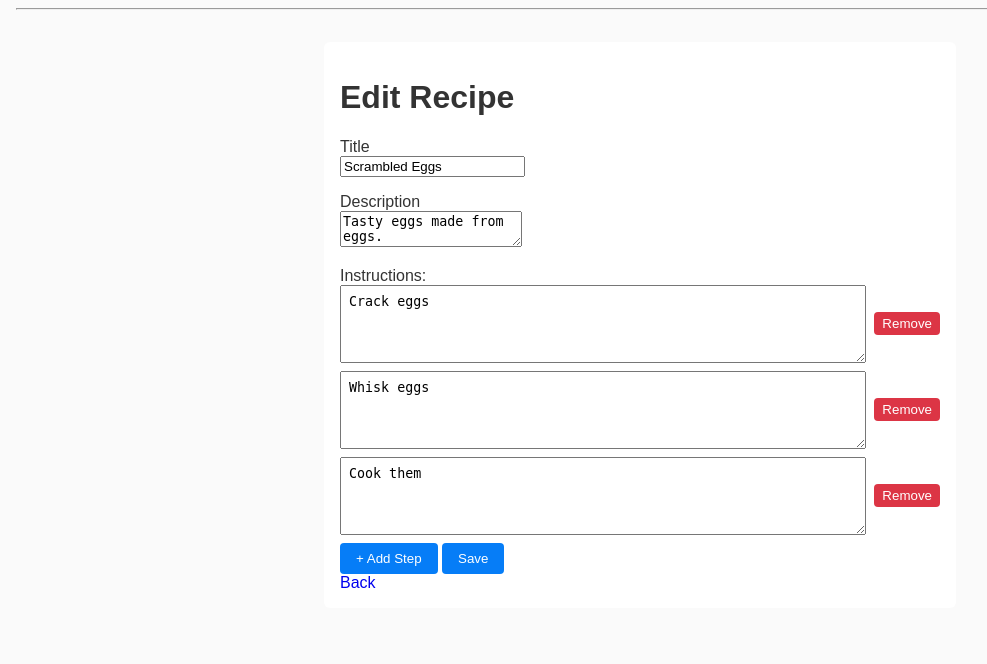
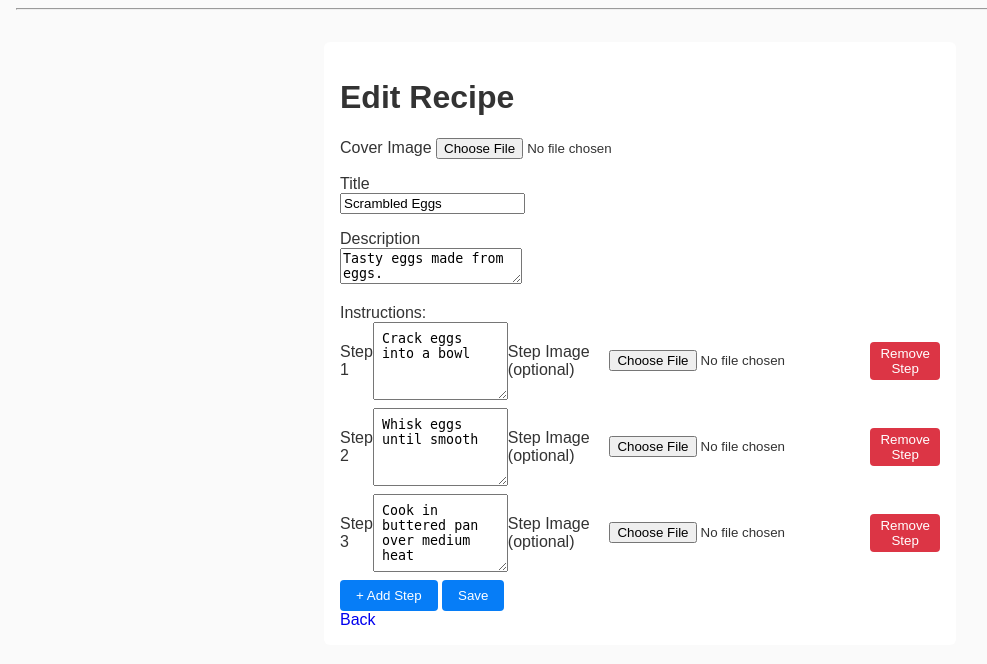
Before and after one commit to furby73/cooking-recipes, a Flask app: page /admin/recipes/1/edit in a window 1280 px wide. Shown: the part 50-714 px from the top of the page, without its empty margins (0-987 px from the left). Run offline with Flask 3, Linux system fonts and the light colour scheme; the visitor is signed in with stand-in values (Sample User, id 1); data comes from the database, SQL or seed files in the repository; data that the repository does not hold is empty.

Commit message:
add: image support to s3 compatable storage

```diff
--- a/app/config.py
+++ b/app/config.py
@@ -12,3 +12,9 @@ class Config:
         'sqlite:///recipes.db'
     )
     SQLALCHEMY_TRACK_MODIFICATIONS = False
+    S3_ENDPOINT_URL = os.environ.get('S3_ENDPOINT_URL', 'http://minio:9000')
+    S3_ACCESS_KEY = os.environ.get('S3_ACCESS_KEY', 'your-access-key')
+    S3_SECRET_KEY = os.environ.get('S3_SECRET_KEY', 'your-secret-key')
+    S3_BUCKET_NAME = os.environ.get('S3_BUCKET_NAME', 'recipes')
+    S3_REGION = os.environ.get('S3_REGION', 'us-east-1')
+    S3_SECURE = os.environ.get('S3_SECURE', 'False').lower() == 'true'
--- a/app/routes.py
+++ b/app/routes.py
@@ -1,13 +1,16 @@
 from flask import render_template, redirect, url_for, flash, request
 from flask_login import login_user, login_required, logout_user
 from werkzeug.security import check_password_hash
-
 from app import app, db
 from app.forms import AdminLoginForm
 from app.models import AdminUser, Recipe, RecipeStep
 from app.config import Config
+from app.s3_helpers import upload_file, delete_file, create_bucket_if_not_exists
+from slugify import slugify
 
-from slugify import slugify
+@app.before_request
+def init_s3():
+    create_bucket_if_not_exists()
 
 @app.route('/admin/recipes')
 @login_required
@@ -22,17 +25,45 @@ def new_recipe():
         title = request.form['title']
         description = request.form['description']
         shortname = slugify(title)
-        recipe = Recipe(title=title, shortname=shortname, description=description)
+
+        # Handle cover image
+        cover_image_url = None
+        cover_image_file = request.files.get('cover_image')
+        if cover_image_file and cover_image_file.filename != '':
+            cover_image_url = upload_file(
+                cover_image_file.stream,
+                cover_image_file.filename,
+                'covers'
+            )
+
+        recipe = Recipe(
+            title=title,
+            shortname=shortname,
+            description=description,
+            cover_image=cover_image_url
+        )
         db.session.add(recipe)
         db.session.commit()
 
+        # Add steps
         step_counter = 1
         while f'step-{step_counter}' in request.form:
             instruction = request.form[f'step-{step_counter}'].strip()
             if instruction:
+                # Handle step image
+                step_image_url = None
+                step_image_file = request.files.get(f'step-image-{step_counter}')
+                if step_image_file and step_image_file.filename != '':
+                    step_image_url = upload_file(
+                        step_image_file.stream,
+                        step_image_file.filename,
+                        'steps'
+                    )
+
                 step = RecipeStep(
                     step_number=step_counter,
                     instruction=instruction,
+                    image=step_image_url,
                     recipe_id=recipe.id
                 )
                 db.session.add(step)
@@ -47,50 +78,112 @@ def new_recipe():
 @login_required
 def edit_recipe(id):
     recipe = Recipe.query.get_or_404(id)
+
     if request.method == 'POST':
         recipe.title = request.form['title']
         recipe.description = request.form['description']
         recipe.shortname = slugify(recipe.title)
 
-        for step in recipe.steps:
-            db.session.delete(step)
+        # Handle cover image update
+        if 'remove_cover_image' in request.form and recipe.cover_image:
+            delete_file(recipe.cover_image)
+            recipe.cover_image = None
+        else:
+            cover_image_file = request.files.get('cover_image')
+            if cover_image_file and cover_image_file.filename != '':
+                # Delete old image if exists
+                if recipe.cover_image:
+                    delete_file(recipe.cover_image)
+                # Upload new image
+                recipe.cover_image = upload_file(
+                    cover_image_file.stream,
+                    cover_image_file.filename,
+                    'covers'
+                )
 
+        # Process steps
+        existing_steps = {step.step_number: step for step in recipe.steps}
+        new_step_numbers = []
         step_counter = 1
+
         while f'step-{step_counter}' in request.form:
             instruction = request.form[f'step-{step_counter}'].strip()
             if instruction:
-                step = RecipeStep(
-                    step_number=step_counter,
-                    instruction=instruction,
-                    recipe_id=recipe.id
-                )
+                # Find existing step or create new
+                step = existing_steps.get(step_counter)
+                if not step:
+                    step = RecipeStep(step_number=step_counter, recipe_id=recipe.id)
+
+                step.instruction = instruction
+
+                # Handle step image removal
+                if f'remove_step_image-{step_counter}' in request.form and step.image:
+                    delete_file(step.image)
+                    step.image = None
+
+                # Handle new step image upload
+                step_image_file = request.files.get(f'step-image-{step_counter}')
+                if step_image_file and step_image_file.filename != '':
+                    # Delete old image if exists
+                    if step.image:
+                        delete_file(step.image)
+                    # Upload new image
+                    step.image = upload_file(
+                        step_image_file.stream,
+                        step_image_file.filename,
+                        'steps'
+                    )
+
                 db.session.add(step)
+                new_step_numbers.append(step_counter)
             step_counter += 1
+
+        # Delete steps that were removed
+        for step_num, step in existing_steps.items():
+            if step_num not in new_step_numbers:
+                if step.image:
+                    delete_file(step.image)
+                db.session.delete(step)
 
         db.session.commit()
         flash('Recipe updated.', 'success')
         return redirect(url_for('admin_recipes'))
+
     return render_template('recipe_form.html', action='Edit', recipe=recipe)
+
 @app.route('/admin/recipes/<int:id>/delete', methods=['POST'])
 @login_required
 def delete_recipe(id):
     recipe = Recipe.query.get_or_404(id)
+
+    # Delete cover image
+    if recipe.cover_image:
+        delete_file(recipe.cover_image)
+
+    # Delete step images
+    for step in recipe.steps:
+        if step.image:
+            delete_file(step.image)
+
+    # Delete recipe
     db.session.delete(recipe)
     db.session.commit()
     flash('Recipe deleted.', 'info')
     return redirect(url_for('admin_recipes'))
+
 @app.before_request
 def seed_data():
     if not Recipe.query.first():
+        # Create sample recipes with their steps
         scrambled_eggs = Recipe(
             title='Scrambled Eggs',
             shortname='scrambled-eggs',
             description='Tasty eggs made from eggs.'
         )
         scrambled_eggs.steps = [
-            RecipeStep(step_number=1, instruction='Crack eggs'),
-            RecipeStep(step_number=2, instruction='Whisk eggs'),
-            RecipeStep(step_number=3, instruction='Cook them')
+            RecipeStep(step_number=1, instruction='Crack eggs into a bowl'),
+            RecipeStep(step_number=2, instruction='Whisk eggs until smooth'),
+            RecipeStep(step_number=3, instruction='Cook in buttered pan over medium heat')
         ]
 
         pasta = Recipe(
@@ -99,9 +192,9 @@ def seed_data():
             description='A delicious pasta dish with a rich sauce.'
         )
         pasta.steps = [
-            RecipeStep(step_number=1, instruction='Boil water'),
-            RecipeStep(step_number=2, instruction='Add pasta'),
-            RecipeStep(step_number=3, instruction='Drain pasta')
+            RecipeStep(step_number=1, instruction='Boil water in a large pot'),
+            RecipeStep(step_number=2, instruction='Add pasta and cook for 8-10 minutes'),
+            RecipeStep(step_number=3, instruction='Drain pasta and mix with sauce')
         ]
 
         chocolate_cake = Recipe(
@@ -110,12 +203,13 @@ def seed_data():
             description='A moist chocolate cake with creamy frosting.'
         )
         chocolate_cake.steps = [
-            RecipeStep(step_number=1, instruction='Preheat oven'),
+            RecipeStep(step_number=1, instruction='Preheat oven to 350°F (175°C)'),
             RecipeStep(step_number=2, instruction='Mix dry ingredients in a bowl'),
-            RecipeStep(step_number=3, instruction='Add ingredients and mix'),
-            RecipeStep(step_number=4, instruction='Bake for 30 minutes')
+            RecipeStep(step_number=3, instruction='Add wet ingredients and mix'),
+            RecipeStep(step_number=4, instruction='Pour into pan and bake for 30 minutes')
         ]
 
+        # Add all objects to session
         db.session.add(scrambled_eggs)
         db.session.add(pasta)
         db.session.add(chocolate_cake)
--- a/app/static/style.css
+++ b/app/static/style.css
@@ -87,3 +87,61 @@ a:hover {
 .steps-list li {
     margin-bottom: 0.5rem;
 }
+
+.recipe-grid {
+    display: grid;
+    grid-template-columns: repeat(auto-fill, minmax(250px, 1fr));
+    gap: 1.5rem;
+}
+
+.recipe-card {
+    display: block;
+    background: white;
+    border-radius: 6px;
+    overflow: hidden;
+    box-shadow: 0 2px 5px rgba(0, 0, 0, 0.1);
+    transition: transform 0.2s;
+}
+
+.recipe-card:hover {
+    transform: translateY(-5px);
+    text-decoration: none;
+}
+
+.recipe-cover {
+    width: 100%;
+    height: 180px;
+    object-fit: cover;
+}
+
+.recipe-cover-large {
+    width: 100%;
+    max-height: 400px;
+    object-fit: cover;
+    border-radius: 6px;
+    margin-bottom: 1rem;
+}
+
+.recipe-placeholder {
+    height: 180px;
+    background: #eee;
+    display: flex;
+    align-items: center;
+    justify-content: center;
+    color: #777;
+}
+
+.step-content {
+    margin-bottom: 1rem;
+}
+
+.step-image {
+    max-width: 100%;
+    max-height: 300px;
+    margin-top: 0.5rem;
+    border-radius: 4px;
+}
+
+.form-group {
+    margin-bottom: 1rem;
+}
--- a/app/templates/recipe_form.html
+++ b/app/templates/recipe_form.html
@@ -2,7 +2,20 @@
 {% block content %}
 <div class="form-container">
     <h1>{{ action }} Recipe</h1>
-    <form method="post" id="recipe-form">
+    <form method="post" enctype="multipart/form-data" id="recipe-form">
+        <div class="form-group">
+            <label for="cover_image">Cover Image</label>
+            {% if recipe and recipe.cover_image %}
+            <div>
+                <img src="{{ recipe.cover_image }}" alt="Current cover" style="max-height: 150px; margin: 10px 0;">
+                <label>
+                    <input type="checkbox" name="remove_cover_image"> Remove current image
+                </label>
+            </div>
+            {% endif %}
+            <input type="file" id="cover_image" name="cover_image" accept="image/*">
+        </div>
+
         <p>
             <label for="title">Title</label><br>
             <input id="title" name="title" type="text" required value="{{ recipe.title if recipe else '' }}">
@@ -17,8 +30,22 @@
             {% if recipe %}
             {% for step in recipe.steps.order_by('step_number') %}
             <div class="step" data-step="{{ step.step_number }}">
+                <label>Step {{ step.step_number }}</label>
                 <textarea name="step-{{ step.step_number }}" required>{{ step.instruction }}</textarea>
-                <button type="button" class="remove-step">Remove</button>
+
+                {% if step.image %}
+                <div>
+                    <img src="{{ step.image }}" alt="Step image" style="max-height: 100px; margin: 5px 0;">
+                    <label>
+                        <input type="checkbox" name="remove_step_image-{{ step.step_number }}"> Remove image
+                    </label>
+                </div>
+                {% endif %}
+
+                <label>Step Image (optional)</label>
+                <input type="file" name="step-image-{{ step.step_number }}" accept="image/*">
+
+                <button type="button" class="remove-step">Remove Step</button>
             </div>
             {% endfor %}
             {% endif %}
@@ -36,30 +63,36 @@
         const addButton = document.getElementById('add-step');
         let stepCount = container.querySelectorAll('.step').length || 0;
 
+        function addStep(stepNumber) {
+            const stepDiv = document.createElement('div');
+            stepDiv.className = 'step';
+            stepDiv.dataset.step = stepNumber;
+            stepDiv.innerHTML = `
+            <label>Step ${stepNumber}</label>
+            <textarea name="step-${stepNumber}" placeholder="Instruction" required></textarea>
+            <label>Step Image (optional)</label>
+            <input type="file" name="step-image-${stepNumber}" accept="image/*">
+            <button type="button" class="remove-step">Remove Step</button>
+        `;
+            container.appendChild(stepDiv);
+        }
+
         addButton.addEventListener('click', function () {
             stepCount++;
-            const stepDiv = document.createElement('div');
-            stepDiv.className = 'step';
-            stepDiv.dataset.step = stepCount;
-            stepDiv.innerHTML = `
-            <textarea name="step-${stepCount}" placeholder="Step ${stepCount}" required></textarea>
-            <button type="button" class="remove-step">Remove</button>
-        `;
-            container.appendChild(stepDiv);
+            addStep(stepCount);
         });
 
         container.addEventListener('click', function (e) {
             if (e.target.classList.contains('remove-step')) {
                 const stepDiv = e.target.closest('.step');
                 stepDiv.remove();
-                // Renumber remaining steps
                 const steps = container.querySelectorAll('.step');
                 steps.forEach((step, index) => {
-                    const textarea = step.querySelector('textarea');
                     const newNum = index + 1;
                     step.dataset.step = newNum;
-                    textarea.name = `step-${newNum}`;
-                    textarea.placeholder = `Step ${newNum}`;
+                    step.querySelector('label').textContent = `Step ${newNum}`;
+                    step.querySelector('textarea').name = `step-${newNum}`;
+                    step.querySelector('input[type="file"]').name = `step-image-${newNum}`;
                 });
                 stepCount = steps.length;
             }
```
Also changed, not shown: app/models.py (+6 -2 lines), app/s3_helpers.py (added, +68 -0 lines), app/templates/index.html (+11 -6 lines), app/templates/recipe_detail.html (+11 -1 lines).
